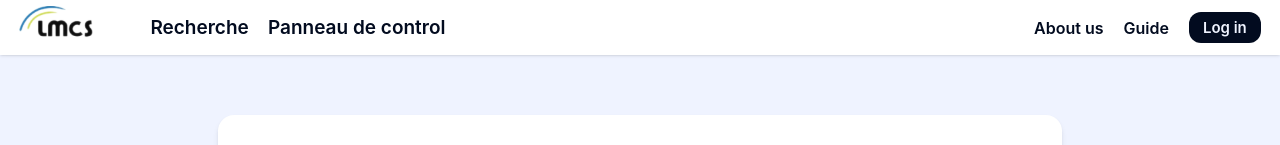
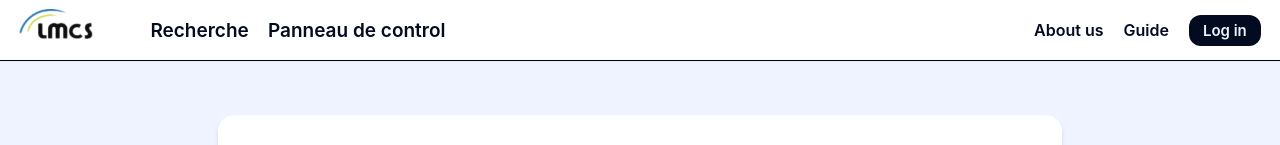
Before and after one commit to amimaresi/P1E28, a React (Vite) app in the folder Frontend/: page / in a window 1280 px wide. Shown: the top 145 px of the page. Built offline with nearby package versions, Linux system fonts and the light colour scheme; grey boxes are pictures that could not be loaded.

Commit message:
Update Menu.jsx

```diff
--- a/Frontend/src/MainLayout/Menu/Menu.jsx
+++ b/Frontend/src/MainLayout/Menu/Menu.jsx
@@ -11,7 +11,7 @@ export default function Menu() {
   }
 
   return (
-    <nav className="flex fixed z-50 flex-row justify-between items-center right-0 left-0 top-0  bg-white h-[55px] px-[1.5vw] shadow">
+    <nav className="flex fixed z-50 flex-row justify-between items-center right-0 left-0 top-0  bg-white h-[60px] px-[1.5vw] shadow-sm border-black border-solid border-0 border-b-[1px]">
       <div className="flex flex-row items-center justify-start gap-[4vw]">
         <NavLink to="/" >
           <img className="w-[80px] cursor-pointer" src={logo} alt="..." />
```
